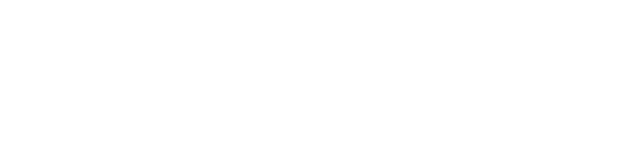
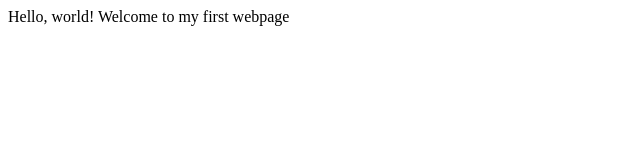
Before and after one commit to PetronilahKwamboka/my-first-webpage, a plain HTML site: page my-first-webpage.html in a window 1280 px wide. Shown: the whole page, without its empty margins (0-640 px from the left). Drawn offline with Linux system fonts and the light colour scheme.

Commit message:
add body

```diff
--- a/my-first-webpage.html
+++ b/my-first-webpage.html
@@ -4,6 +4,7 @@
   <title>My First Webpage</title>
   </head>
   <body>
-
+    Hello, world!
+    Welcome to my first webpage
   </body>
 </html>
```
